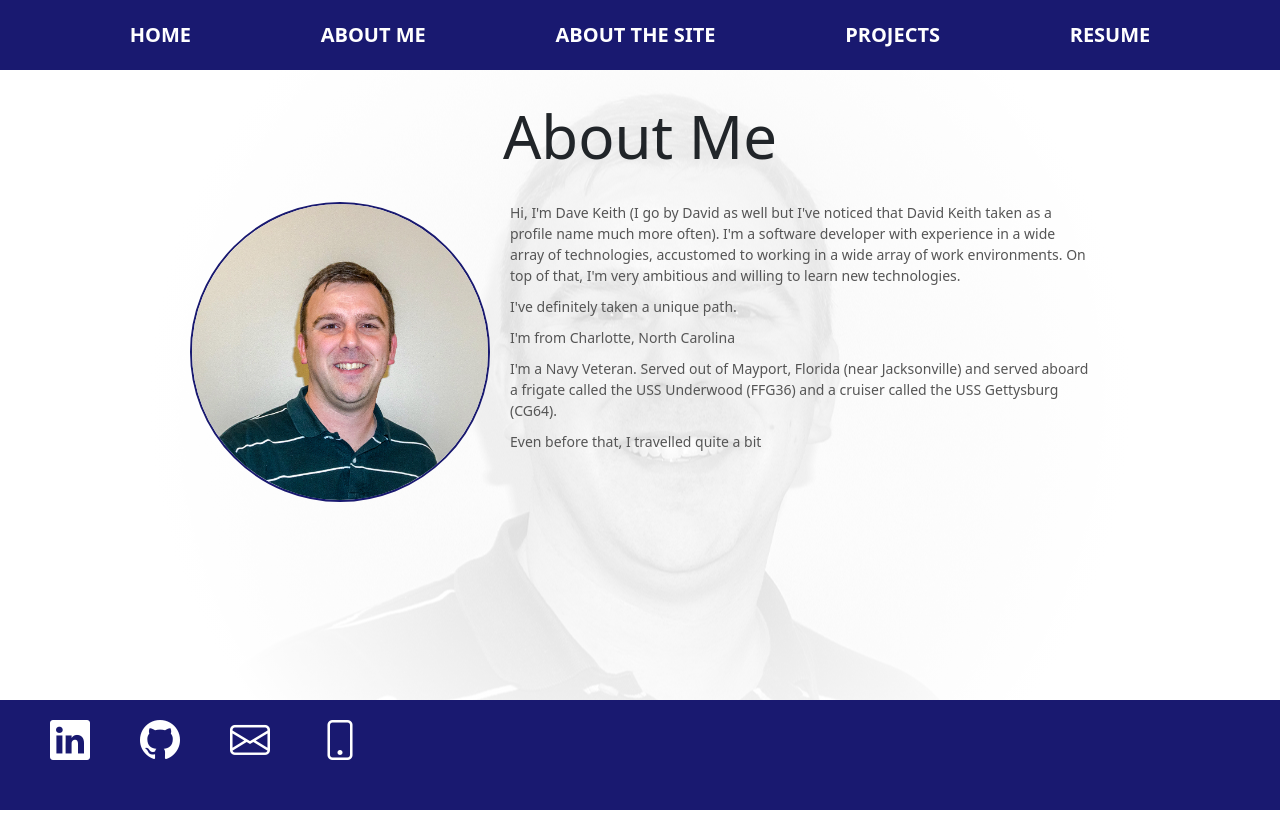
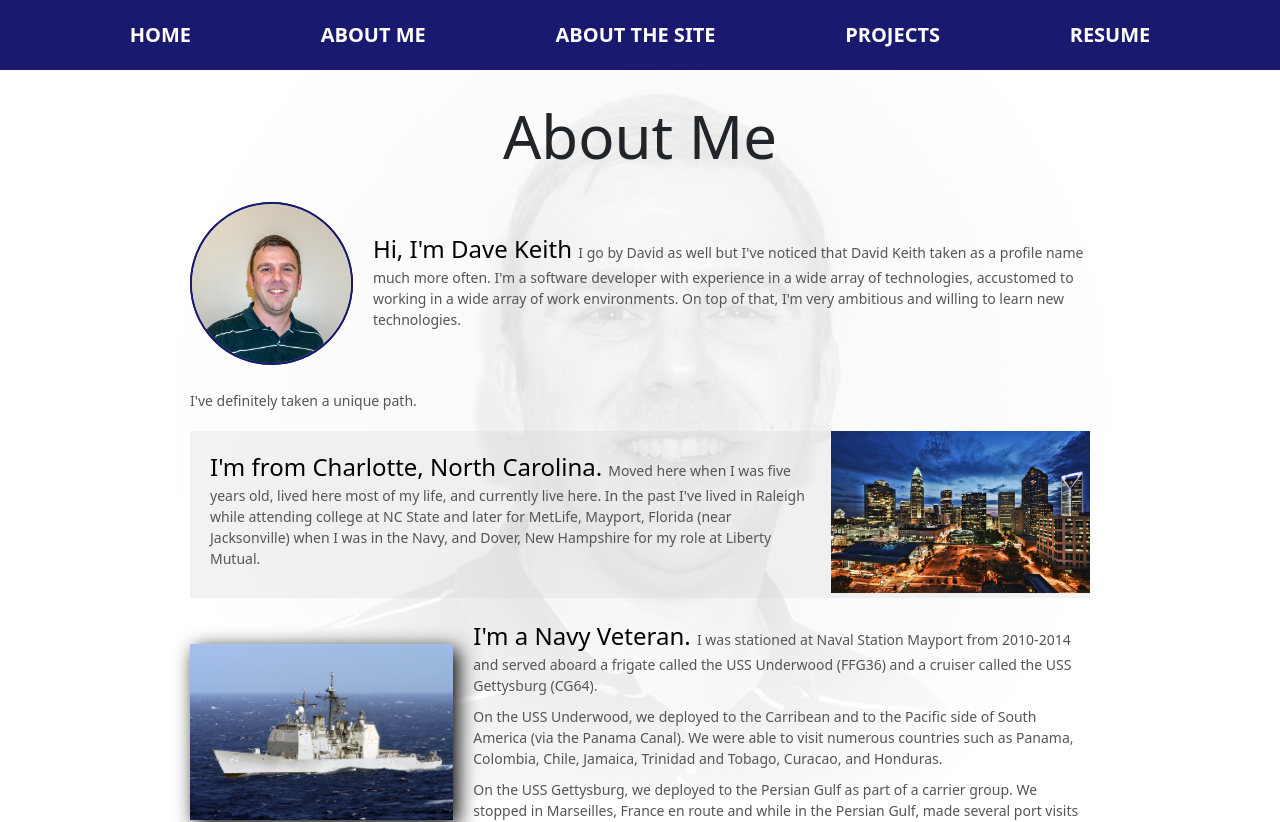
Before and after one commit to DaveKeith/firebase-portfolio, a Next.js app: page /about-me in a window 1280 px wide. Shown: the top 822 px of the page. Built offline with nearby package versions, Linux system fonts and the light colour scheme.

Commit message:
added some new pics to the about me section

```diff
--- a/pages/about-me/index.js
+++ b/pages/about-me/index.js
@@ -7,20 +7,53 @@ const AboutMe = () => {
     return <Fragment>
         <Headline text={"About Me"} />
         <section className="content me">
-            <div className="me--img">
-                <Image
-                    src="/imgs/davekeithpic.jpg"
-                    alt="Dave Keith"
-                    width={300}
-                    height={300}
-                    className="me--img__pic1"
-                />
+            <div className="me--details">
+                <div className="me--img me--img__pic1">
+                    <Image
+                        src="/imgs/davekeithpic.jpg"
+                        alt="Dave Keith"
+                        width={200}
+                        height={200}
+                    />
+                </div>
+                <p>
+                    <span>{"Hi, I'm Dave Keith  "}</span>
+                    {"  I go by David as well but I've noticed that David Keith taken as a profile name much more often. I'm a software developer with experience in a wide array of technologies, accustomed to working in a wide array of work environments. On top of that, I'm very ambitious and willing to learn new technologies."}</p>
             </div>
-            <p>{"Hi, I'm Dave Keith (I go by David as well but I've noticed that David Keith taken as a profile name much more often). I'm a software developer with experience in a wide array of technologies, accustomed to working in a wide array of work environments. On top of that, I'm very ambitious and willing to learn new technologies."}</p>
             <p>{"I've definitely taken a unique path."}</p>
-            <p>{"I'm from Charlotte, North Carolina"}</p>
-            <p>{"I'm a Navy Veteran.  Served out of Mayport, Florida (near Jacksonville) and served aboard a frigate called the USS Underwood (FFG36) and a cruiser called the USS Gettysburg (CG64)."}</p>
-            <p>{"Even before that, I travelled quite a bit"}</p>
+            <div className="me--details me--alt-bg">
+                <p>
+                    <span>{"I'm from Charlotte, North Carolina.  "}</span>
+                    {"  Moved here when I was five years old, lived here most of my life, and currently live here.  In the past I've lived in Raleigh while attending college at NC State and later for MetLife, Mayport, Florida (near Jacksonville) when I was in the Navy, and Dover, New Hampshire for my role at Liberty Mutual."}
+                </p>
+                <div className="me--img me--img__pic2">
+                    <Image
+                        src="/imgs/charlotte.jpg"
+                        alt="Charlotte"
+                        width={384}
+                        height={240}
+                    />
+                </div>
+            </div>
+            <div className="me--details me--rv-col">
+                <div className="me--img me--img__pic3">
+                    <Image
+                        src="/imgs/cg64.jpg"
+                        alt="USS Gettysburg"
+                        width={338}
+                        height={225}
+                    />
+                </div>
+                <div>
+                    <p>
+                        <span>{"I'm a Navy Veteran.  "}</span>
+                        {"  I was stationed at Naval Station Mayport from 2010-2014 and served aboard a frigate called the USS Underwood (FFG36) and a cruiser called the USS Gettysburg (CG64)."}
+                    </p>
+                    <p>{"On the USS Underwood, we deployed to the Carribean and to the Pacific side of South America (via the Panama Canal).  We were able to visit numerous countries such as Panama, Colombia, Chile, Jamaica, Trinidad and Tobago, Curacao, and Honduras."}</p>
+                    <p>{"On the USS Gettysburg, we deployed to the Persian Gulf as part of a carrier group.  We stopped in Marseilles, France en route and while in the Persian Gulf, made several port visits to Bahrain and Dubai."}</p>
+                </div>
+            </div>
+            <p>{"Even before that, I travelled quite a bit."}</p>
         </section>
     </Fragment>
 }
--- a/styles/pages/_about-me.scss
+++ b/styles/pages/_about-me.scss
@@ -1,24 +1,65 @@
 .me{
+    &--details{
+        display: flex;
+        align-items: center;
+        gap: 0 2rem;
+        margin: 2rem 0;
+
+        @include respond(tab-port){
+            flex-direction: column;
+        }
+    }
+
+    &--alt-bg{
+        background-color: $color-alt-item;
+        padding-left: 2rem;
+    }
+
+    &--rv-col{
+        @include respond(tab-port){
+            flex-direction: column-reverse;
+        }
+    }
+
     p{
         color: $color-text-light;
+
+        span{
+            color: black;
+            font-size: 2.4rem;
+            font-weight: 300;
+        }
     }
 
     &--img{
-        float: left;
-        margin-right: 2rem;
-        text-align: left;
+        text-align: center;
         transition: all 0.5s linear;
 
         @include respond(tab-port){
-            float: none;
-            margin: 0;
-            text-align: center;
+            width: 80vw !important;
             transition: all 0.5s linear;
         }
 
         &__pic1{
-            border-radius: 50% !important;
-            border: 2px solid $color-primary !important;
+            width: 50rem;
+
+            img{
+                border-radius: 50% !important;
+                border: 2px solid $color-primary !important;
+            }
+        }
+
+        &__pic2{
+            width: 100rem;
+        }
+
+        &__pic3{
+            width: 70rem;
+            filter: drop-shadow(0.5rem 0.5rem 1rem black);
+
+            @include respond(tab-port){
+                filter: drop-shadow(0 0 1rem $color-text-light);
+            }
         }
     }
 }
--- a/styles/pages/_jobs.scss
+++ b/styles/pages/_jobs.scss
@@ -1,6 +1,12 @@
 .job{
     &:first-child{
-        border-top: 2px solid $color-primary;;
+        border-top: 2px solid $color-primary;
+        border-radius: 3rem 3rem 0 0;
+    }
+
+    &:last-child{
+        border-radius: 0 0 3rem 3rem;
+        border-bottom: 2px solid $color-primary;
     }
 
     &:nth-child(even){
```
Also changed, not shown: public/imgs/cg64.jpg (added), public/imgs/charlotte.jpg (added).
